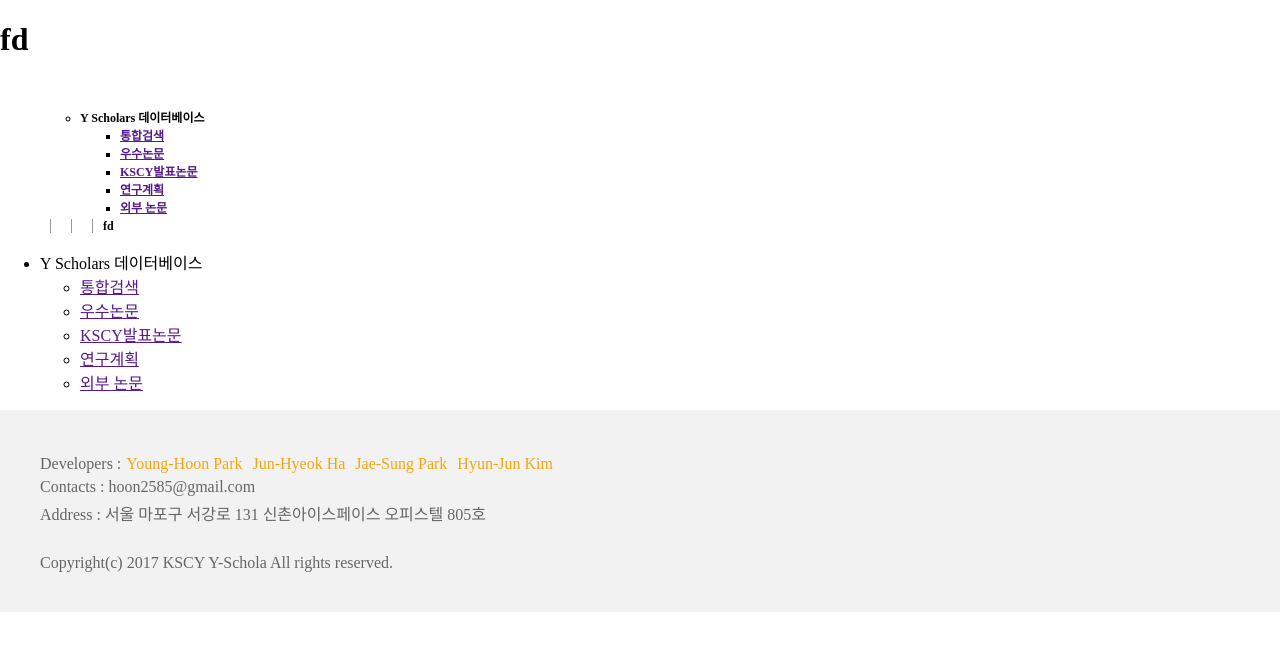
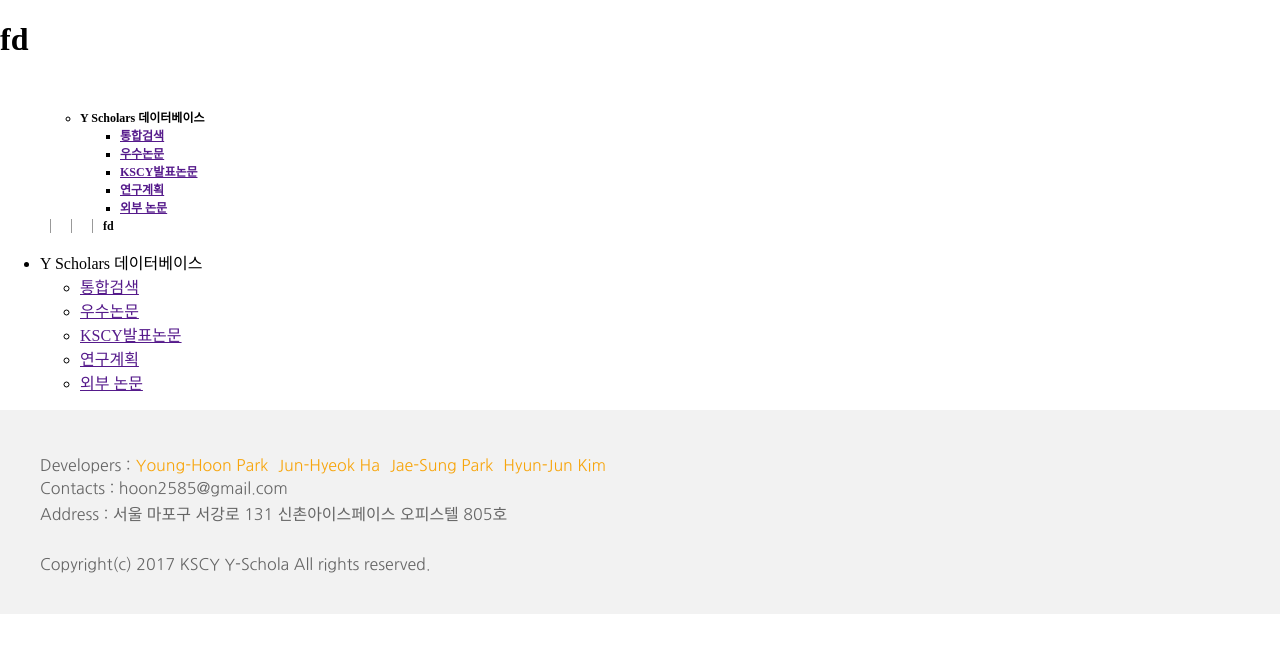
Before and after one commit to Y-Scholars/db.kscy.org_Front, an Angular app: page / in a window 1280 px wide. Shown: the top 652 px of the page. Built offline with nearby package versions, Linux system fonts and the light colour scheme.

Commit message:
Add font (‘Nanum Gothic’)

```diff
--- a/src/app/components/footer/footer.component.css
+++ b/src/app/components/footer/footer.component.css
@@ -1,8 +1,11 @@
+@import url(http://fonts.googleapis.com/earlyaccess/nanumgothic.css);
+
 footer.main-footer {
   background: #f2f2f2;
   color: #666666;
   padding: 40px;
   font-size: 16px;
+  font-family: 'Nanum Gothic', serif;
 }
 
 footer.main-footer .container {
```
